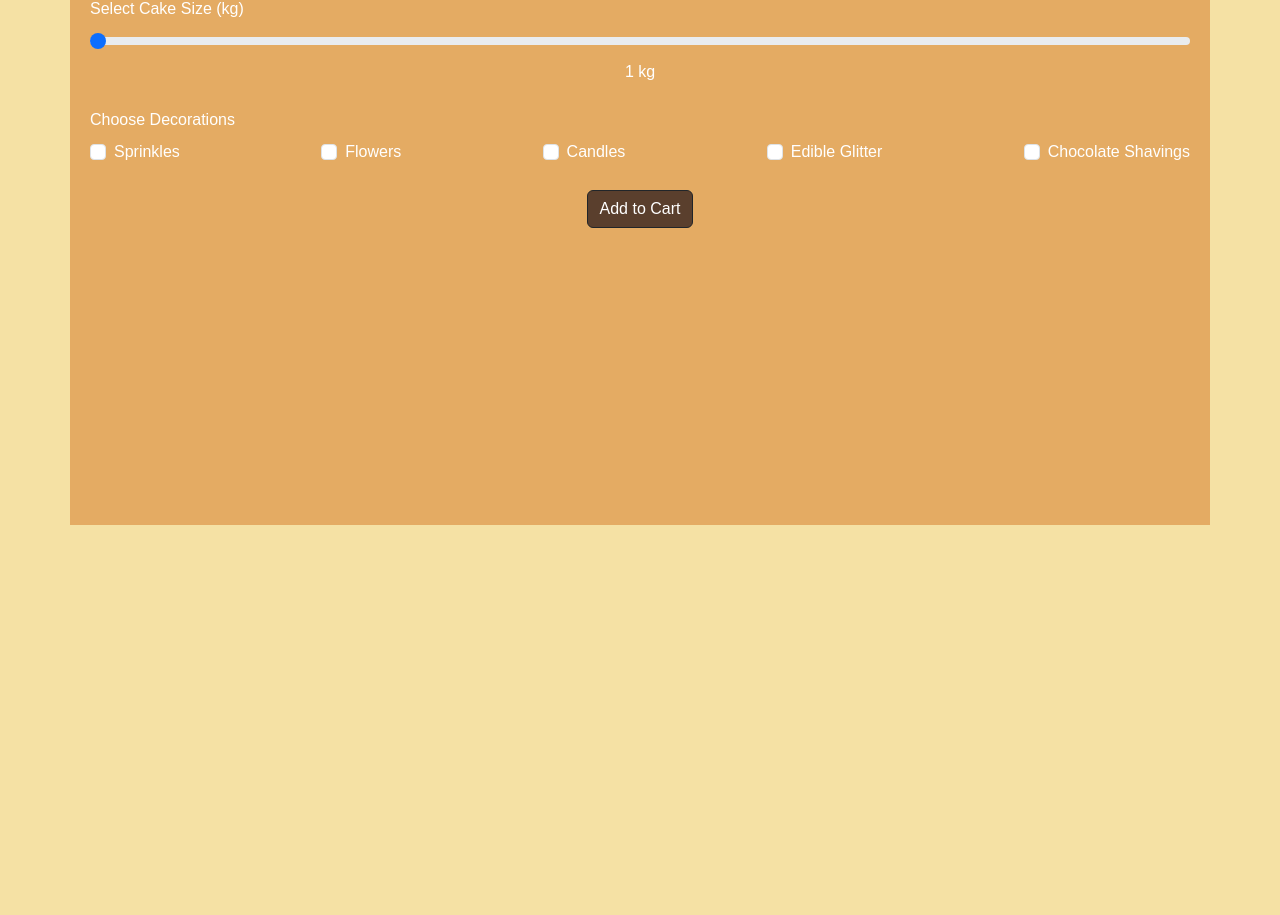
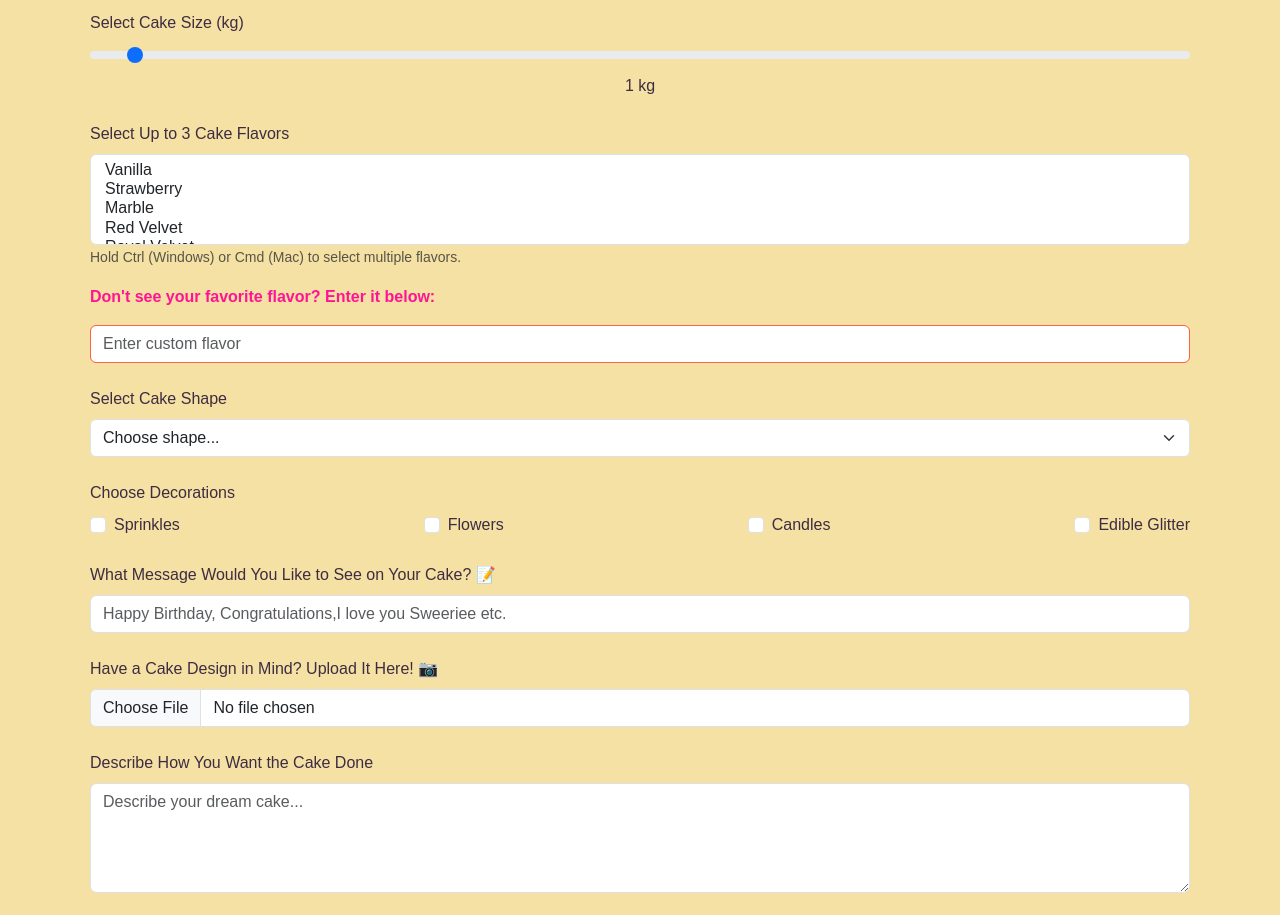
Before and after one commit to Cephas-Muhia/Webstack---Portfolio-Project, a React app in the folder creme-de-cake-app/creme-de-cake-frontend/: page /customize in a window 1280 px wide. Shown: the part 391-1306 px from the top of the page. Before the commit the page ends 916 px from the top, so only its background shows below. Built offline with nearby package versions, Linux system fonts and the light colour scheme.

Commit message:
designed and updated the Customize.js page

```diff
--- a/creme-de-cake-app/creme-de-cake-frontend/src/pages/Customize.js
+++ b/creme-de-cake-app/creme-de-cake-frontend/src/pages/Customize.js
@@ -3,29 +3,48 @@ import React, { useState } from 'react';
 function Customize() {
   const [icing, setIcing] = useState('');
   const [size, setSize] = useState(1);
+  const [flavors, setFlavors] = useState([]);
+  const [customFlavor, setCustomFlavor] = useState('');
   const [decorations, setDecorations] = useState([]);
+  const [shape, setShape] = useState('');
+  const [message, setMessage] = useState('');
+  const [image, setImage] = useState(null);
+  const [description, setDescription] = useState('');
 
   const handleIcingChange = (event) => setIcing(event.target.value);
   const handleSizeChange = (event) => setSize(event.target.value);
+  const handleFlavorChange = (event) => {
+    const value = event.target.value;
+    setFlavors((prev) => {
+      if (prev.includes(value)) return prev.filter((item) => item !== value);
+      if (prev.length < 3) return [...prev, value];
+      return prev;
+    });
+  };
+  const handleCustomFlavorChange = (event) => setCustomFlavor(event.target.value);
   const handleDecorationChange = (event) => {
     const value = event.target.value;
     setDecorations((prev) =>
       prev.includes(value) ? prev.filter((item) => item !== value) : [...prev, value]
     );
   };
+  const handleShapeChange = (event) => setShape(event.target.value);
+  const handleMessageChange = (event) => setMessage(event.target.value);
+  const handleDescriptionChange = (event) => setDescription(event.target.value);
+  const handleImageUpload = (event) => setImage(event.target.files[0]);
 
   const handleSubmit = () => {
-    alert(`Cake Customized! Icing: ${icing}, Size: ${size}kg, Decorations: ${decorations.join(', ')}`);
+    alert(`Cake Customized! Icing: ${icing}, Size: ${size}kg, Flavors: ${flavors.join(', ') || customFlavor}, Shape: ${shape}, Decorations: ${decorations.join(', ')}, Message: ${message}, Description: ${description}`);
   };
 
   return (
-    <div className="container" style={{ backgroundColor: '#e4ab63', minHeight: '100vh' }}>
-      <h1 className="text-center text-white mt-5">Customize Your Cake</h1>
-      <p className="text-center text-white lead mb-4">Choose your icing, size, and decorations.</p>
+    <div className="container" style={{ backgroundColor: '#f5e1a4', minHeight: '100vh' }}>
+      <h1 className="text-center" style={{ color: '#3e2c41', marginTop: '2rem' }}>Customize Your Cake</h1>
+      <p className="text-center lead mb-4" style={{ color: '#3e2c41' }}>Unleash Your Creativity! 🍰✨ Design the cake of your dreams by choosing your icing, size, decorations, and more. Make it uniquely yours—because every celebration deserves a custom touch!</p>
 
       {/* Icing Selection */}
       <div className="mb-4">
-        <label className="form-label text-white">Select Icing</label>
+        <label className="form-label" style={{ color: '#3e2c41' }}>Select Icing</label>
         <select className="form-select" value={icing} onChange={handleIcingChange}>
           <option value="">Choose icing...</option>
           <option value="Hard Icing">Hard Icing</option>
@@ -36,22 +55,64 @@ function Customize() {
 
       {/* Cake Size Selection */}
       <div className="mb-4">
-        <label className="form-label text-white">Select Cake Size (kg)</label>
+        <label className="form-label" style={{ color: '#3e2c41' }}>Select Cake Size (kg)</label>
         <input
           type="range"
           className="form-range"
-          min="1"
+          min="0.5"
           max="15"
           value={size}
           onChange={handleSizeChange}
           step="0.5"
         />
-        <p className="text-center text-white">{size} kg</p>
+        <p className="text-center" style={{ color: '#3e2c41' }}>{size} kg</p>
       </div>
 
-      {/* Decorations Selection */}
+      {/* Cake Flavor Selection */}
       <div className="mb-4">
-        <label className="form-label text-white">Choose Decorations</label>
+        <label className="form-label" style={{ color: '#3e2c41' }}>Select Up to 3 Cake Flavors</label>
+        <select multiple className="form-select" value={flavors} onChange={handleFlavorChange}>
+          <option value="Vanilla">Vanilla</option>
+          <option value="Strawberry">Strawberry</option>
+          <option value="Marble">Marble</option>
+          <option value="Red Velvet">Red Velvet</option>
+          <option value="Royal Velvet">Royal Velvet</option>
+          <option value="Black Forest">Black Forest</option>
+          <option value="White Forest">White Forest</option>
+          <option value="Chocolate">Chocolate</option>
+          <option value="Bubble Gum">Bubble Gum</option>
+          <option value="Lemon">Lemon</option>
+        </select>
+        <small className="form-text text-muted">Hold Ctrl (Windows) or Cmd (Mac) to select multiple flavors.</small>
+        {flavors.length >= 3 && (
+          <p className="text-warning" style={{ color: 'red' }}>You can only select up to 3 flavors.</p>
+        )}
+        <p className="mt-3" style={{ color: '#ff1493', fontWeight: 'bold' }}>Don't see your favorite flavor? Enter it below:</p>
+        <input
+          type="text"
+          className="form-control mt-2"
+          placeholder="Enter custom flavor"
+          value={customFlavor}
+          onChange={handleCustomFlavorChange}
+          style={{ borderColor: '#ff6347', color: '#ff6347' }}
+        />
+      </div>
+
+      {/* Shape Selection */}
+      <div className="mb-4">
+        <label className="form-label" style={{ color: '#3e2c41' }}>Select Cake Shape</label>
+        <select className="form-select" value={shape} onChange={handleShapeChange}>
+          <option value="">Choose shape...</option>
+          <option value="Round">Round</option>
+          <option value="Square">Square</option>
+          <option value="Heart">Heart</option>
+          <option value="Custom">Custom Shape</option>
+        </select>
+      </div>
+
+      {/* Decoration Selection */}
+      <div className="mb-4">
+        <label className="form-label" style={{ color: '#3e2c41' }}>Choose Decorations</label>
         <div className="d-flex flex-wrap justify-content-between">
           <div className="form-check">
             <input
@@ -60,7 +121,7 @@ function Customize() {
               onChange={handleDecorationChange}
               className="form-check-input"
             />
-            <label className="form-check-label text-white">Sprinkles</label>
+            <label className="form-check-label" style={{ color: '#3e2c41' }}>Sprinkles</label>
           </div>
           <div className="form-check">
             <input
@@ -69,7 +130,7 @@ function Customize() {
               onChange={handleDecorationChange}
               className="form-check-input"
             />
-            <label className="form-check-label text-white">Flowers</label>
+            <label className="form-check-label" style={{ color: '#3e2c41' }}>Flowers</label>
           </div>
           <div className="form-check">
             <input
@@ -78,7 +139,7 @@ function Customize() {
               onChange={handleDecorationChange}
               className="form-check-input"
             />
-            <label className="form-check-label text-white">Candles</label>
+            <label className="form-check-label" style={{ color: '#3e2c41' }}>Candles</label>
           </div>
           <div className="form-check">
             <input
@@ -87,24 +148,45 @@ function Customize() {
               onChange={handleDecorationChange}
               className="form-check-input"
             />
-            <label className="form-check-label text-white">Edible Glitter</label>
-          </div>
-          <div className="form-check">
-            <input
-              type="checkbox"
-              value="Chocolate Shavings"
-              onChange={handleDecorationChange}
-              className="form-check-input"
-            />
-            <label className="form-check-label text-white">Chocolate Shavings</label>
+            <label className="form-check-label" style={{ color: '#3e2c41' }}>Edible Glitter</label>
           </div>
         </div>
       </div>
 
+      {/* Message on Cake */}
+      <div className="mb-4">
+        <label className="form-label" style={{ color: '#3e2c41' }}>What Message Would You Like to See on Your Cake? 📝</label>
+        <input
+          type="text"
+          className="form-control"
+          placeholder="Happy Birthday, Congratulations,I love you Sweeriee etc."
+          value={message}
+          onChange={handleMessageChange}
+        />
+      </div>
+
+      {/* Image Upload */}
+      <div className="mb-4">
+        <label className="form-label" style={{ color: '#3e2c41' }}>Have a Cake Design in Mind? Upload It Here! 📷</label>
+        <input type="file" className="form-control" onChange={handleImageUpload} />
+      </div>
+
+      {/* Cake Description */}
+      <div className="mb-4">
+        <label className="form-label" style={{ color: '#3e2c41' }}>Describe How You Want the Cake Done</label>
+        <textarea
+          className="form-control"
+          rows="4"
+          placeholder="Describe your dream cake..."
+          value={description}
+          onChange={handleDescriptionChange}
+        />
+      </div>
+
       {/* Submit Button */}
       <div className="text-center mt-4">
-        <button onClick={handleSubmit} className="btn btn-dark" style={{ backgroundColor: '#5a3f2d' }}>
-          Add to Cart
+        <button onClick={handleSubmit} className="btn btn-dark" style={{ backgroundColor: '#3e2c41', color: 'white' }}>
+          Submit Customization
         </button>
       </div>
     </div>
```
